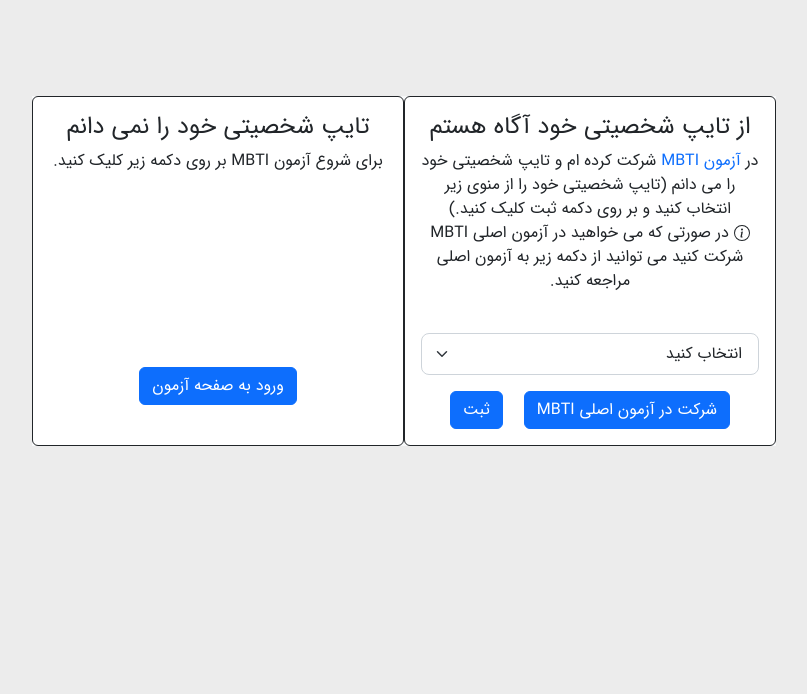
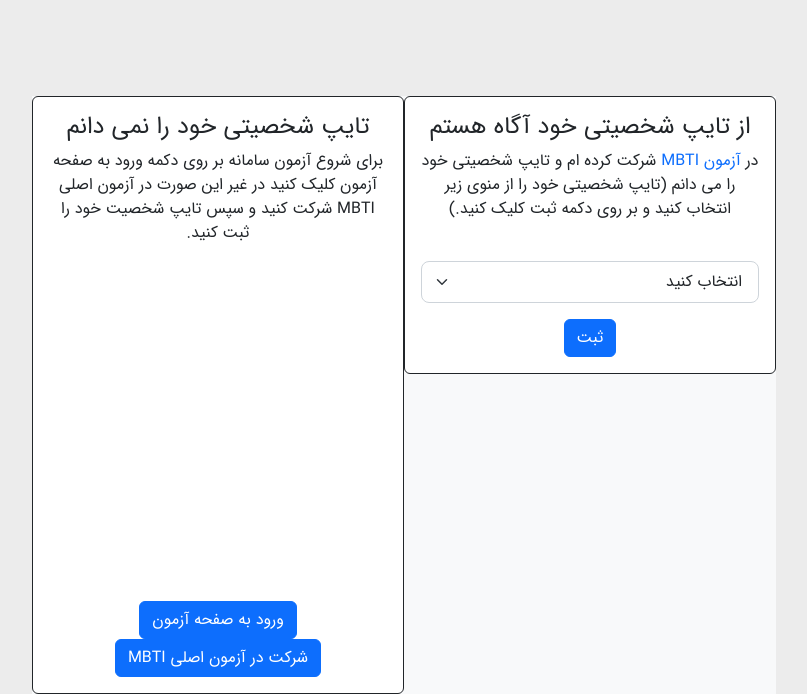
Before and after one commit to amir-H-bagherian/Seman-Dormitory-Project, a Django app: template templates/exam.html in a window 1280 px wide. Shown: the part 126-820 px from the top of the page, without its empty margins (236-1043 px from the left). Before the commit the page ends 572 px from the top, so only its background shows below. Run offline with Django 4.2, Linux system fonts and the light colour scheme; the template is opened without the code that fills it, so the values that code supplies are empty.

Commit message:
CARD btn change
Change submit buttons and button card description

```diff
--- a/templates/exam.html
+++ b/templates/exam.html
@@ -43,14 +43,6 @@
                       class="text-decoration-none"> آزمون MBTI</a>
                     شرکت کرده ام و تایپ شخصیتی خود را می دانم (تایپ شخصیتی خود را از منوی زیر انتخاب کنید و بر روی دکمه ثبت
                     کلیک کنید.)
-                    <br>
-                    <svg xmlns="http://www.w3.org/2000/svg" width="16" height="16" fill="currentColor" class="bi bi-info-circle"
-                    viewBox="0 0 16 16">
-                    <path d="M8 15A7 7 0 1 1 8 1a7 7 0 0 1 0 14zm0 1A8 8 0 1 0 8 0a8 8 0 0 0 0 16z" />
-                    <path
-                      d="m8.93 6.588-2.29.287-.082.38.45.083c.294.07.352.176.288.469l-.738 3.468c-.194.897.105 1.319.808 1.319.545 0 1.178-.252 1.465-.598l.088-.416c-.2.176-.492.246-.686.246-.275 0-.375-.193-.304-.533L8.93 6.588zM9 4.5a1 1 0 1 1-2 0 1 1 0 0 1 2 0z" />
-                    </svg>
-                    در صورتی که می خواهید در آزمون اصلی MBTI شرکت کنید می توانید از دکمه زیر به آزمون اصلی مراجعه کنید.
                   </p>
                   <div class="mb-3">
                     <label for="" class="form-label myfrom"></label>
@@ -74,7 +66,6 @@
                       <option value="">INFP</option>
                     </select>
                   </div>
-                 <button class="btn btn-primary card-link"><a class ="nav-link" href="https://www.16personalities.com/free-personality-test "> شرکت در آزمون اصلی MBTI</a></button>
                  <button class="btn btn-primary card-link" type="submit"> ثبت </button>
               </div>
             </div>
@@ -83,8 +74,11 @@
             <div class="card border-dark h-100">
               <div class="card-body ">
                 <h4 class="card-title"> تایپ شخصیتی خود را نمی دانم</h4>
-                <p class="card-text">برای شروع آزمون MBTI بر روی دکمه زیر کلیک کنید.</p>
-                <button type="submit" class="btn btn-primary top-50 mytest">ورود به صفحه آزمون</button>
+                 <p class="card-text"> برای شروع آزمون سامانه بر روی دکمه ورود به صفحه آزمون کلیک کنید  در غیر این صورت در آزمون اصلی MBTI شرکت کنید و سپس تایپ شخصیت خود را ثبت کنید.</p>
+                 <div class="mytest">
+                   <button type="submit" class="btn btn-primary top-50 mytest">ورود به صفحه آزمون</button>
+                   <button class="btn btn-primary card-link"><a class ="nav-link" href="https://www.16personalities.com/free-personality-test "> شرکت در آزمون اصلی MBTI</a></button>
+                 </div>
               </div>
             </div>
           </div>
```
